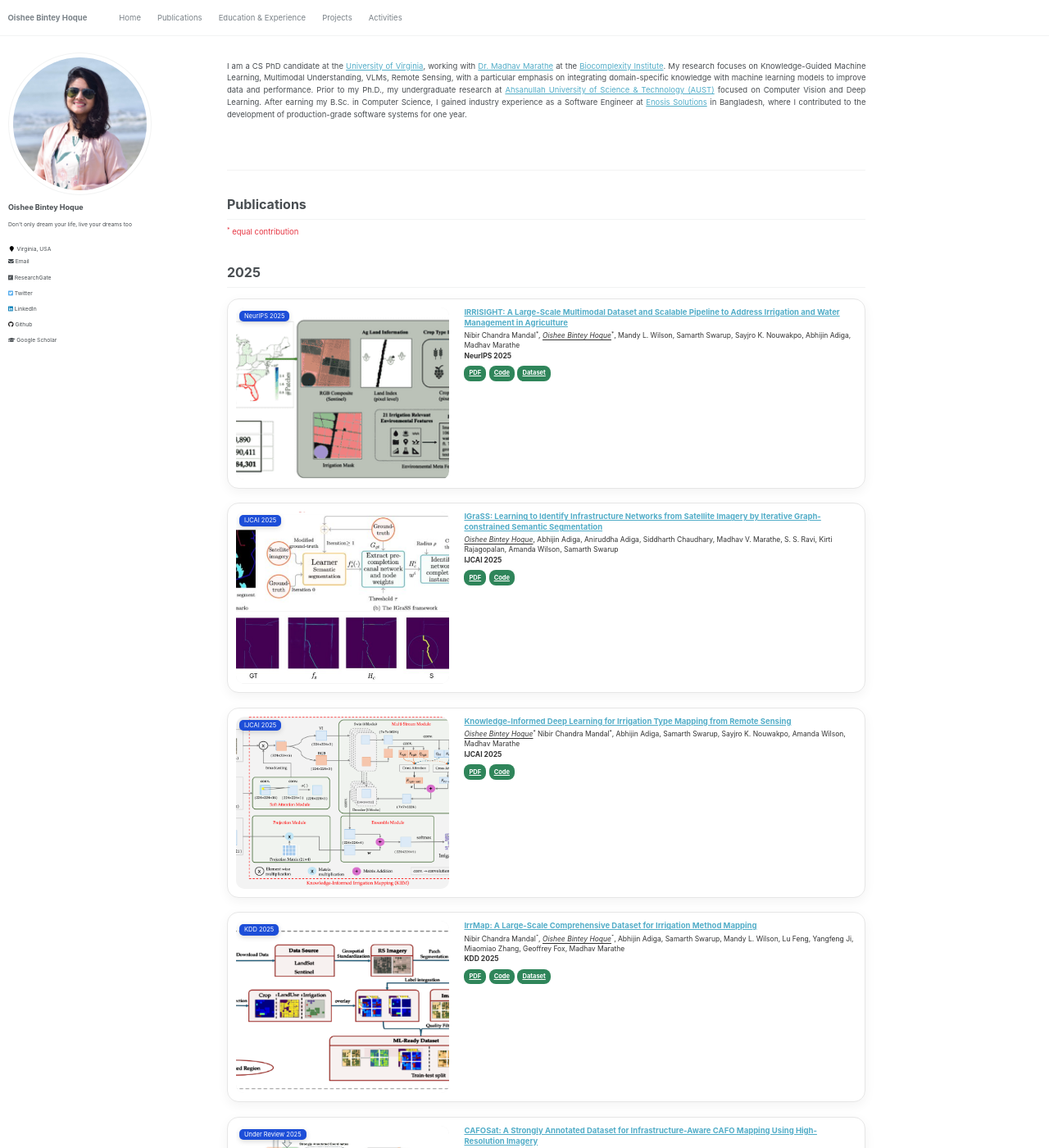
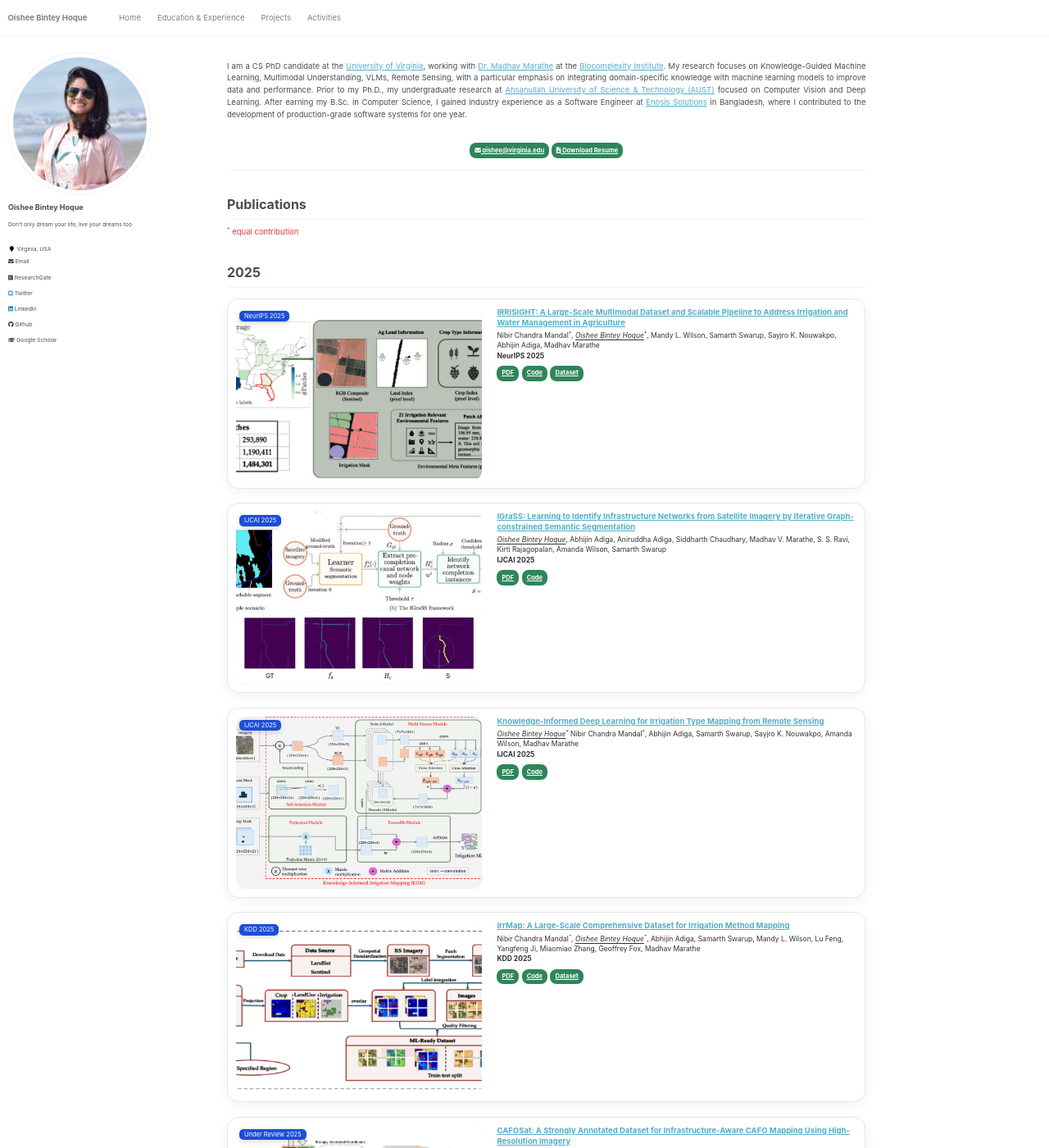
Before and after one commit to oishee-hoque/oishee-hoque.github.io, a Jekyll site: the page built from _pages/about.md, in a window 1280 px wide and 1400 px high. Shown: the whole window at 82% size. Built offline with Jekyll 4.4.1, drawn with Linux system fonts in a browser that asks for light colours.

Commit message:
alignment change

```diff
--- a/_data/navigation.yml
+++ b/_data/navigation.yml
@@ -3,8 +3,8 @@ main:
   - title: "Home"
     url: /
 
-  - title: "Publications"
-    url: /publications/
+  # - title: "Publications"
+  #   url: /publications/
 
   - title: "Education & Experience"
     url: /education-awards/
--- a/_pages/about.md
+++ b/_pages/about.md
@@ -17,11 +17,11 @@ Prior to my Ph.D., my undergraduate research at <a href="http://aust.edu/">Ahsan
 </div>
 <br>
 
-<p class="contact-cta">
-  <a class="btn btn--ghost-primary" href="mailto:oishee@virginia.edu">
+<p style="text-align:center;">
+  <a class="btn btn--primary" href="mailto:oishee@virginia.edu">
     <i class="fas fa-envelope" aria-hidden="true"></i> oishee@virginia.edu
   </a>
-  <a class="btn btn--ghost" href="https://oishee-hoque.github.io/files/Oishee_CV_2024.pdf">
+  <a class="btn" href="https://oishee-hoque.github.io/files/Oishee_CV_2024.pdf">
     <i class="fas fa-file-download" aria-hidden="true"></i> Download Resume
   </a>
 </p>
@@ -46,7 +46,7 @@ Prior to my Ph.D., my undergraduate research at <a href="http://aust.edu/">Ahsan
 <div class="pub-card">
    <div class="thumb-wrap">
     <img
-      src="{{ '/images/pubs/irrisight-transformed.png' | relative_url }}"
+      src="{{ '/images/pubs/irrisightv2.png' | relative_url }}"
       alt="IRRISIGHT demo"
       class="pub-thumb"
       width="300" height="210" loading="lazy" decoding="async"
@@ -435,7 +435,7 @@ Prior to my Ph.D., my undergraduate research at <a href="http://aust.edu/">Ahsan
 /* ========== Card Layout: fixed image + fixed text ========== */
 .pub-card {
   display: grid;
-  grid-template-columns: 260px 1fr; /* fixed image column + flexible text column */
+  grid-template-columns:300px 1fr; /* fixed image column + flexible text column */
   column-gap: 1.85rem;
   align-items: start;
   margin: 1.25rem 0 1.75rem;
@@ -449,7 +449,7 @@ Prior to my Ph.D., my undergraduate research at <a href="http://aust.edu/">Ahsan
 /* -------- Fixed image block (with badge room) -------- */
 .thumb-wrap {
   position: relative;
-  width: 260px;
+  width: 300px;
   height: 210px;          /* fixed */
   overflow: hidden;
   border-radius: 10px;
```
